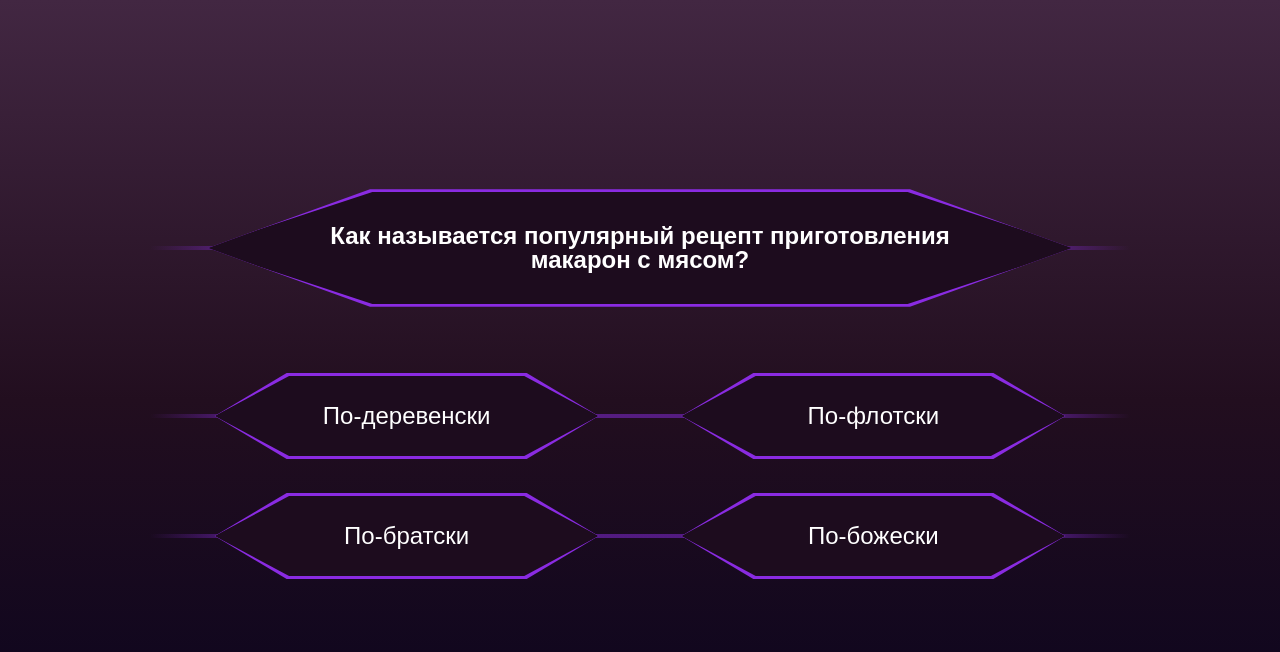
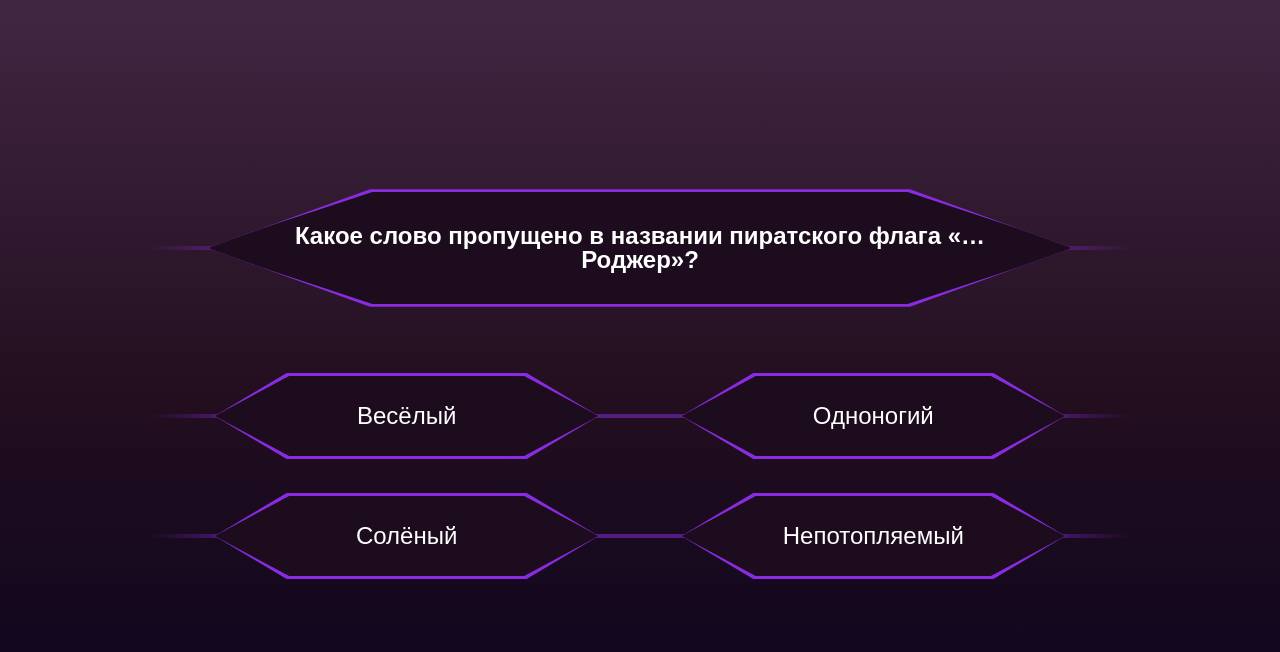
Before and after one commit to Slonenka111/-, a React (Create React App) app: page /game in a window 1280 px wide. Shown: the top 652 px of the page. Built offline with nearby package versions, Linux system fonts and the light colour scheme.

Commit message:
feat(context): upgrade context

```diff
--- a/src/App.tsx
+++ b/src/App.tsx
@@ -1,17 +1,14 @@
-import React, {useState} from 'react';
+import React from 'react';
 import './App.css';
 import StartWindow from './route/start';
 import GameWindow from './route/game';
 import {BrowserRouter as Router, Route, Routes} from 'react-router-dom';
 import PageLayout from './components/PageLayout';
-import {GameContext} from "./store/game-context";
+import GameContextWrapper from './components/context'
 
 function App() {
-	const [isGame, setIsGame] = useState(false)
-	const [questionNumber, setQuestionNumber] = useState(0)
-
 	return (
-		<GameContext.Provider value={{isGame, setIsGame, questionNumber, setQuestionNumber}}>
+		<GameContextWrapper>
 			<PageLayout>
 				<Router>
 					<Routes>
@@ -20,7 +17,7 @@ function App() {
 					</Routes>
 				</Router>
 			</PageLayout>
-		</GameContext.Provider>
+		</GameContextWrapper>
 	);
 }
 
--- /dev/null
+++ b/src/components/context/index.tsx
@@ -0,0 +1,51 @@
+import React, { useCallback, useMemo, useState } from "react";
+import { GameContext , IGameContext} from "../../store/game-context";
+
+const GameContextWrapper: React.FC = ({ children }) => {
+
+
+	const [isGame, setIsGame] = useState(false);
+	const [questionNumber, setQuestionNumber] = useState(0);
+	const [passQuestions, setPassQuestions] = useState<number[]>([]);
+
+	const toggleGameState = useCallback(() => {
+		setIsGame(prevState => !prevState);
+	},[setIsGame]);
+
+	const addQuestionNumber = useCallback(() => {
+		setQuestionNumber(questionNumber + 1);
+	}, [questionNumber]);
+
+	const completeQuestions = useCallback( (id: number) => {
+		setPassQuestions([...passQuestions, id]);
+	}, [passQuestions]);
+
+
+	const clearStates = () => {
+		setIsGame(false);
+		setQuestionNumber(0);
+		setPassQuestions([]);
+	};
+
+	const value = useMemo<IGameContext>(() => ({
+		toggleGameState,
+		addQuestionNumber,
+		completeQuestions,
+		passQuestions,
+		clearStates
+	}), [
+		toggleGameState,
+		addQuestionNumber,
+		completeQuestions,
+		passQuestions,
+		clearStates
+	]);
+
+	return (
+		<GameContext.Provider value={value}>
+			{children}
+		</GameContext.Provider>
+	);
+};
+
+export default GameContextWrapper;
--- a/src/route/game/index.tsx
+++ b/src/route/game/index.tsx
@@ -1,31 +1,32 @@
-import React, {useContext, useState} from 'react';
-import { QuestionDifficult } from '../../data/questions';
-import { checkAnswer, getRandomQuestion, TgetQuestion } from '../../components/questions/';
-import '../../components/questions/style.css';
-import {GameContext} from "../../store/game-context";
+import React, { useContext, useState } from "react";
+import { QuestionDifficult } from "../../data/questions";
+import { checkAnswer, getRandomQuestion } from "../../components/questions/";
+import "../../components/questions/style.css";
+import { GameContext } from "../../store/game-context";
 
-const passQuestions: number[] = [];
-const firstQuestion: TgetQuestion = getRandomQuestion(QuestionDifficult.easy, passQuestions);
+
+// const firstQuestion: TgetQuestion = getRandomQuestion(QuestionDifficult.easy, passQuestions);
 
 const GameWindow: React.FC = () => {
-	const { questionNumber ,setQuestionNumber } = useContext(GameContext)
+	const { addQuestionNumber, completeQuestions, passQuestions } = useContext(GameContext);
 
-	const [[questionText, questionVariants, questionId], setQuestion] = useState(firstQuestion);
+	const [[questionText, questionVariants, questionId], setQuestion] = useState(getRandomQuestion(QuestionDifficult.easy, passQuestions));
 
 	const handelClick = (index: number) => {
-		const isRigth = checkAnswer(questionId, index);
-		if (!isRigth) {
-			console.log('Не правильно!');
+		const isRight = checkAnswer(questionId, index);
+		if (!isRight) {
+			console.log("Не правильно!");
 			return;
 		}
 		const difficult =
 			passQuestions.length < 4
 				? QuestionDifficult.easy
 				: passQuestions.length < 9
-				? QuestionDifficult.medium
-				: QuestionDifficult.hard;
-		passQuestions.push(questionId);
-		setQuestionNumber(questionNumber + 1)
+					? QuestionDifficult.medium
+					: QuestionDifficult.hard;
+		// passQuestions.push(questionId);
+		completeQuestions(questionId);
+		addQuestionNumber();
 		setQuestion(getRandomQuestion(difficult, passQuestions));
 	};
 
@@ -40,7 +41,8 @@ const GameWindow: React.FC = () => {
 				{questionVariants.map((variant) => {
 					return (
 						<div className="question__item" key={variant.id}>
-							<button className="question__answer-btn" onClick={() => handelClick(variant.id)}>
+							<button className="question__answer-btn"
+									onClick={() => handelClick(variant.id)}>
 								{variant.text}
 							</button>
 						</div>
--- a/src/route/start/index.tsx
+++ b/src/route/start/index.tsx
@@ -19,11 +19,11 @@ const StartWindow: React.FC = () => {
 }
 
 const StartGameButton: React.FC = props => {
-	const { setIsGame } = useContext(GameContext)
+	const { toggleGameState } = useContext(GameContext)
 	const navigate = useNavigate();
     const handleClick = useCallback(() => {
 		navigate('/game')
-		setIsGame(true)
+		toggleGameState()
 	}, [navigate]);
     return <button onClick={handleClick} {...props}/>
 }
--- a/src/store/game-context.tsx
+++ b/src/store/game-context.tsx
@@ -1,19 +1,19 @@
 import React from "react";
 
-interface IGameContext {
-	isGame: boolean;
-	setIsGame: (state: boolean) => void;
-	questionNumber: number;
-	setQuestionNumber: (state: number) => void;
+export interface IGameContext {
+	toggleGameState: () => void;
+	addQuestionNumber: () => void;
+	completeQuestions: (num: number) => void;
+	passQuestions: number[];
+	clearStates: () => void;
 }
 
 export const value: IGameContext = {
-	isGame: false,
-	setIsGame: () => {
-	},
-	questionNumber: 0,
-	setQuestionNumber: () => {
-	}
+	toggleGameState: () => {},
+	addQuestionNumber: () => {},
+	completeQuestions: () => {},
+	passQuestions: [],
+	clearStates: () => {},
 }
 
 export const GameContext: React.Context<IGameContext> = React.createContext(value);
```
